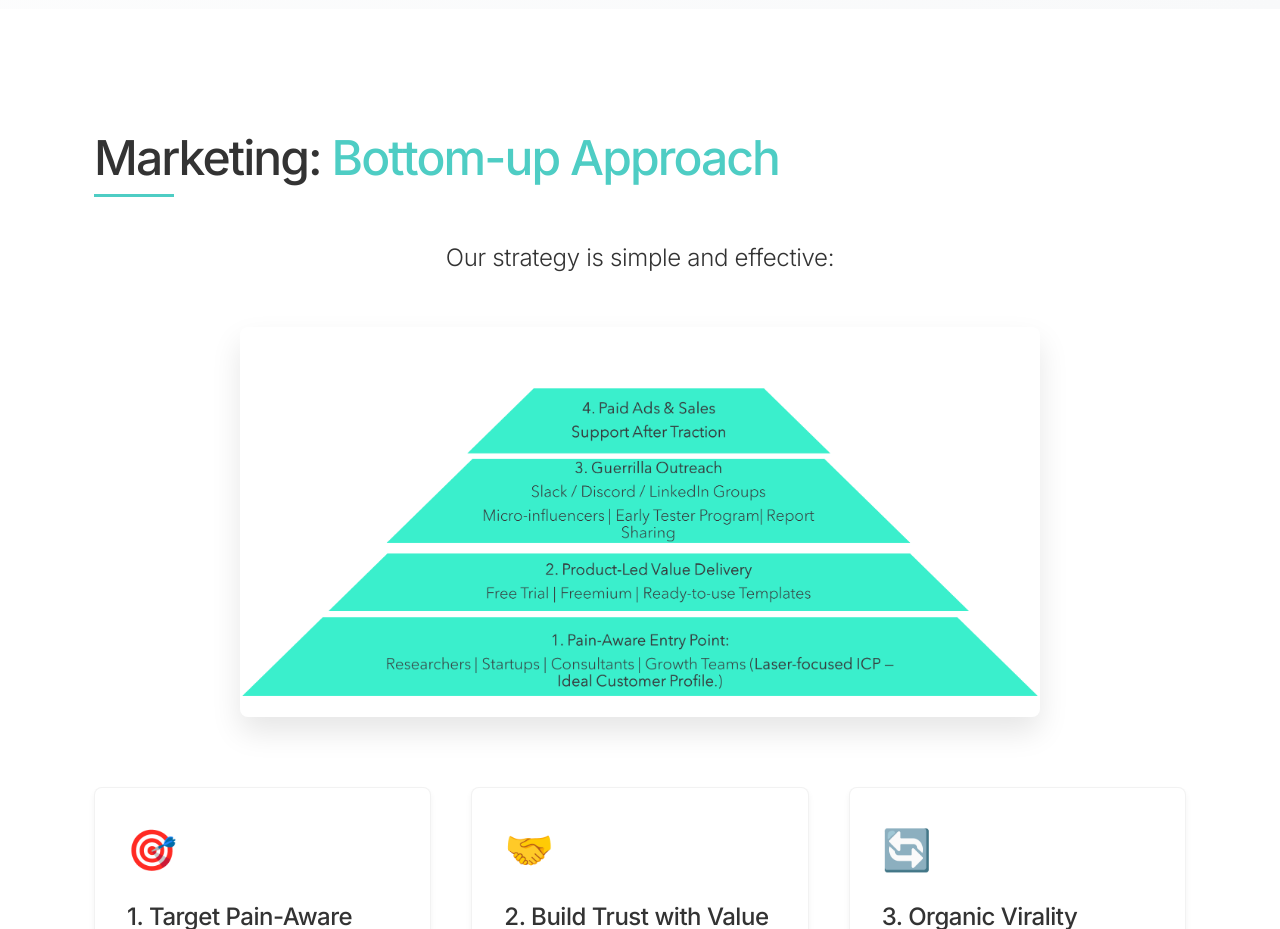
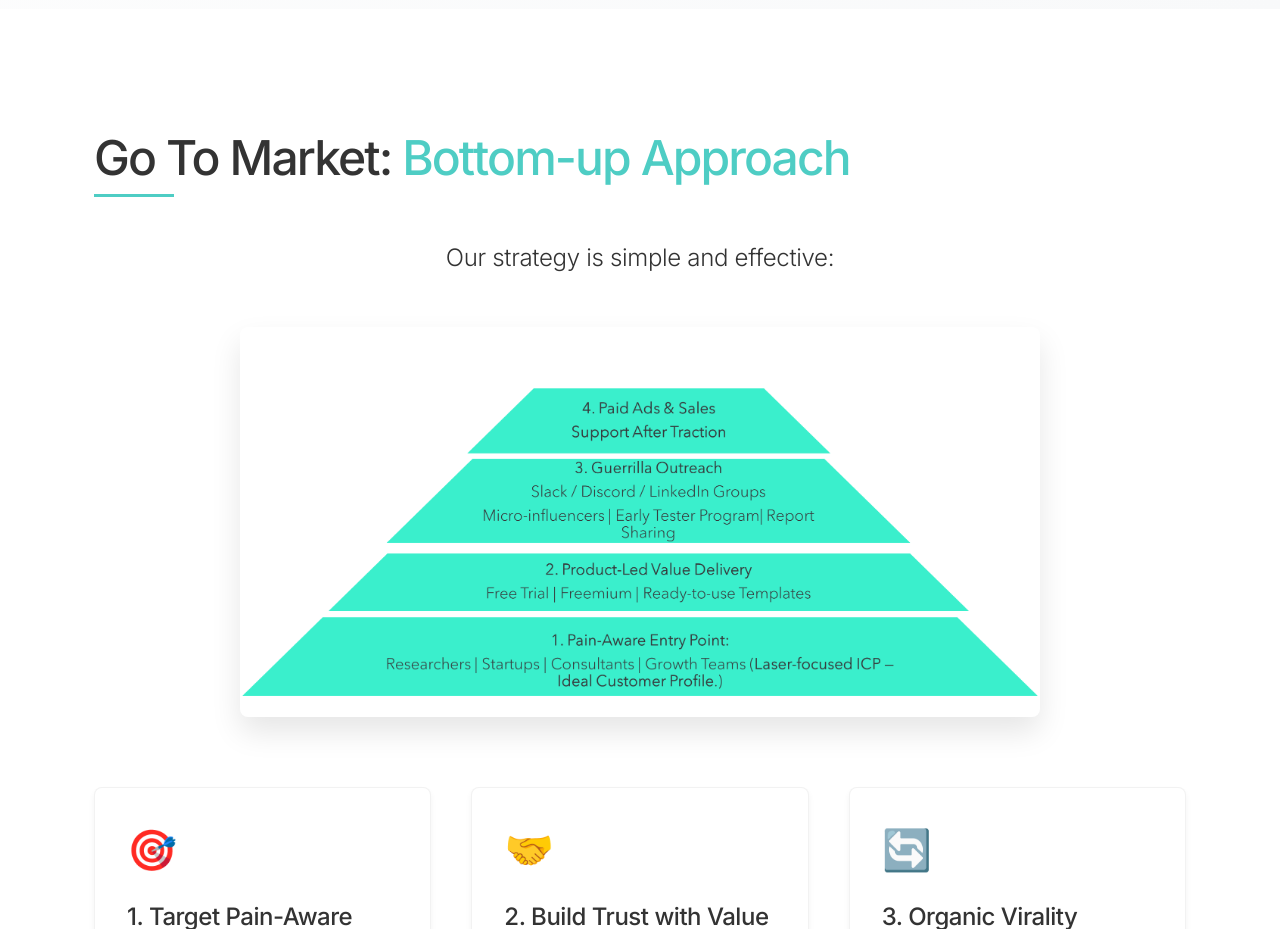
Before and after one commit to Anish-7/MAV_Platform, a plain HTML site: page index.html in a window 1280 px wide. Shown: the part 7120-8049 px from the top of the page. Drawn offline with Linux system fonts and the light colour scheme; animation ran at ten frames a second.

Commit message:
Update index.html

```diff
--- a/index.html
+++ b/index.html
@@ -1020,7 +1020,7 @@
     <!-- GO TO MARKET SECTION -->
     <section class="section fade-in" id="marketing">
         <div class="container">
-            <h2 class="text-center">Marketing: <span class="accent">Bottom-up Approach</span></h2>
+            <h2 class="text-center">Go To Market: <span class="accent">Bottom-up Approach</span></h2>
             <p style="text-align: center; font-size: 24px; color: var(--text-primary); font-weight: 300; margin-top: 20px;">Our strategy is simple and effective:</p>
 
             <div style="text-align: center; margin: 50px auto; max-width: 800px;">
```
